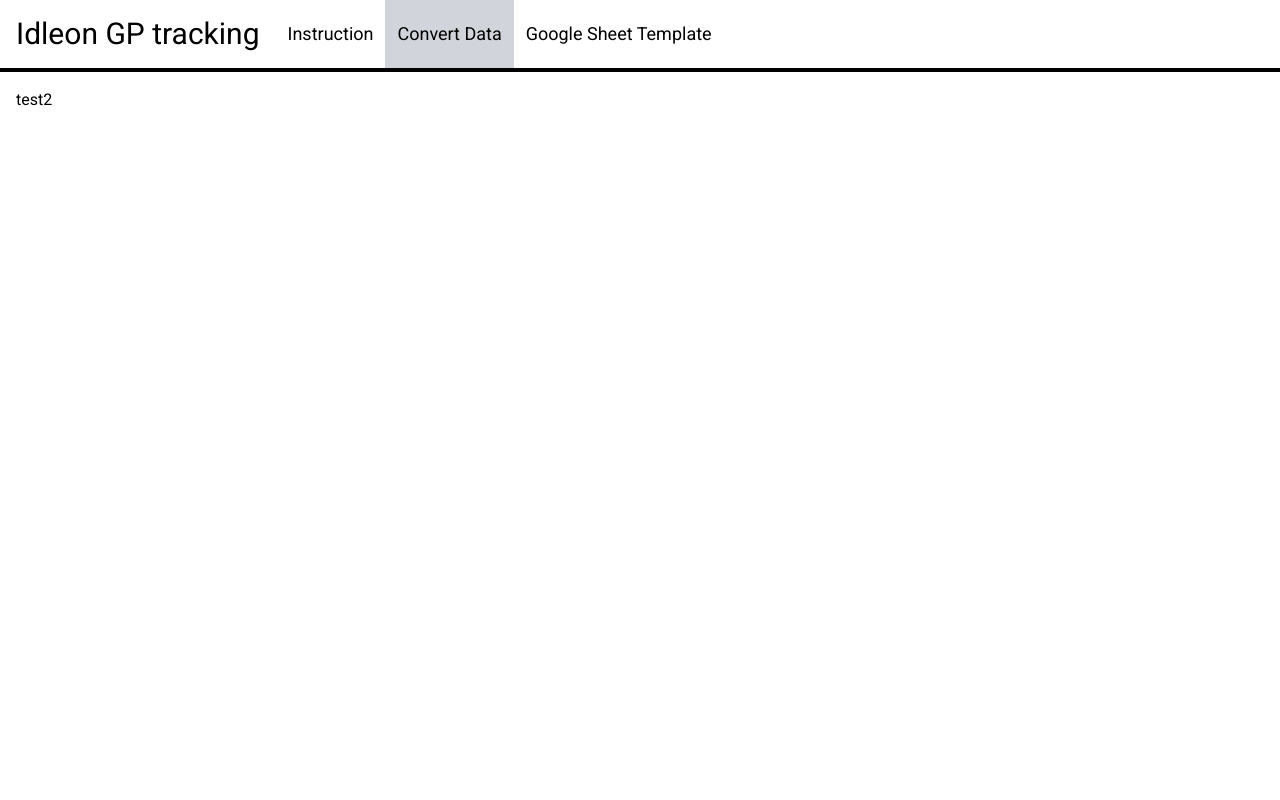
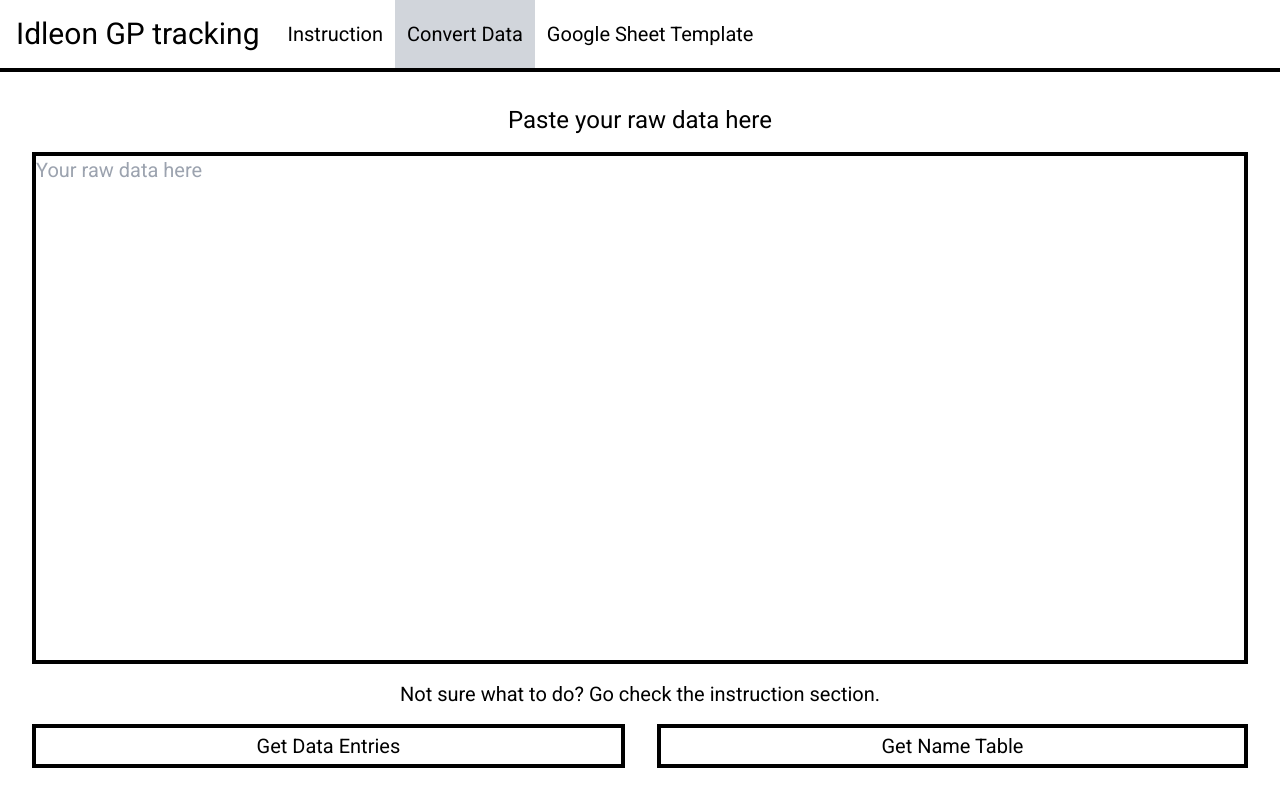
Before and after one commit to ICE-Cold-Ethanol/idleon-gp-tracking, a Next.js app: page /convert in a window 1280 px wide. Built offline with nearby package versions, Linux system fonts and the light colour scheme; what @tailwindcss/typography would draw is missing.

Commit message:
finished convert page

```diff
--- a/components/Header.jsx
+++ b/components/Header.jsx
@@ -12,7 +12,7 @@
             <a
                 draggable="false"
                 className={clsx(
-                    'flex items-center p-3 text-lg hover:bg-gray-300',
+                    'flex items-center p-3 text-xl hover:bg-gray-300',
                     { 'bg-gray-300': pathname === href } // set bg if current path === item link
                 )}
             >
@@ -30,7 +30,7 @@
             rel="noreferrer"
             target="_blank"
             draggable="false"
-            className="flex items-center p-3 text-lg hover:bg-gray-300"
+            className="flex items-center p-3 text-xl hover:bg-gray-300"
         >
             {children}
         </a>
--- a/package.json
+++ b/package.json
@@ -8,9 +8,6 @@
         "start": "next start"
     },
     "dependencies": {
-        "@hookstate/core": "^3.0.7",
-        "@hookstate/devtools": "^3.0.0",
-        "@hookstate/persistence": "^3.0.0",
         "@tailwindcss/typography": "^0.4.0",
         "clsx": "^1.1.1",
         "next": "^10.2.0",
--- a/pages/convert.jsx
+++ b/pages/convert.jsx
@@ -1,7 +1,146 @@
+import clsx from 'clsx'
+import { useState } from 'react'
 import { getLayout } from '../components/layouts/MainLayout'
 
 const Convert = () => {
-    return <div className="flex flex-grow p-4">test2</div>
+    const [input, setInput] = useState('')
+    const [message, setMessage] = useState(
+        'Not sure what to do? Go check the instruction section.'
+    )
+    const [state, setState] = useState('default')
+
+    const onChangeHandle = (e) => {
+        setInput(e.target.value)
+    }
+
+    const parseData = (input) => {
+        // check empty input
+        if (input === '') {
+            setMessage(
+                'Error: Raw data cannot be empty, please input the raw data first.'
+            )
+            setState('error')
+            return ''
+        }
+
+        // try to parse the json
+        let inputObject = {}
+
+        try {
+            inputObject = JSON.parse(input)
+        } catch (error) {
+            // json error
+            setMessage(error.toString())
+            setState('error')
+            return ''
+        }
+
+        // extract the data object
+        let dataObject = inputObject?.d?.b?.d
+
+        if (!dataObject) {
+            // no data object
+            setMessage(
+                'Error: Malformed raw data, please make sure you have extracted the correct data.'
+            )
+            setState('error')
+            return ''
+        }
+
+        return dataObject
+    }
+
+    // change the output object to csv format string
+    const toCSV = (outputObject) =>
+        outputObject.map((line) => line.join(',')).join('\n')
+
+    // set text to clipboard
+    const toClipboard = async (text, message) => {
+        await navigator.clipboard.writeText(text)
+
+        setMessage(message)
+        setState('success')
+    }
+
+    const onDataClickHandle = () => {
+        const dataObject = parseData(input)
+
+        // error in data
+        if (!dataObject) {
+            return
+        }
+
+        // get keys and extract gp value
+        const todayString = new Date().toISOString().substr(0, 10)
+        const outputObject = Object.keys(dataObject).map((key) => [
+            todayString,
+            key,
+            dataObject[key]?.e,
+        ])
+
+        // write result into clipboard
+        toClipboard(
+            toCSV(outputObject),
+            'Successfully convert to data entries, result is copied into your clipboard'
+        )
+    }
+
+    const onNameClickHandle = () => {
+        const dataObject = parseData(input)
+
+        // error in data
+        if (!dataObject) {
+            return
+        }
+
+        // get keys and extract gp value
+        const outputObject = Object.keys(dataObject).map((key) => [
+            key,
+            dataObject[key]?.a,
+        ])
+
+        // write result into clipboard
+        toClipboard(
+            toCSV(outputObject),
+            'Successfully convert to name table, result is copied into your clipboard'
+        )
+    }
+
+    return (
+        <div className="flex flex-col items-center flex-grow p-8 gap-4">
+            {/* heading */}
+            <div className="text-2xl">Paste your raw data here</div>
+
+            {/* input area */}
+            <textarea
+                className="flex-grow border-black border-4 resize-none w-full text-xl"
+                placeholder="Your raw data here"
+                value={input}
+                onChange={onChangeHandle}
+            ></textarea>
+
+            {/* message text */}
+            <div
+                className={clsx('text-xl', {
+                    'text-black': state === 'default',
+                    'text-red-600': state === 'error',
+                    'text-green-600': state === 'success',
+                })}
+            >
+                {message}
+            </div>
+
+            {/* buttons */}
+            <div className="flex justify-between w-full gap-8">
+                <button className="btn flex-grow" onClick={onDataClickHandle}>
+                    Get Data Entries
+                </button>
+                <button className="btn flex-grow" onClick={onNameClickHandle}>
+                    Get Name Table
+                </button>
+            </div>
+        </div>
+    )
 }
 
 Convert.getLayout = getLayout
--- a/pages/index.jsx
+++ b/pages/index.jsx
@@ -85,10 +85,11 @@
                 search bar.
             </p>
             <p>
-                Then there should be only one item left, click on it to see the
-                content of it, click on the small triangle to expand the item
-                content. After a few expansion, the structure of the content
-                should look similar to the one shown in the picture.
+                Then there should be only one or two item left, click on anyone
+                to see the content of it, click on the small triangle to expand
+                the item content. After a few expansion, the correct one should
+                has a structure of content similar to the one shown in the
+                picture. Usually it is the lengthy one.
             </p>
             <figure>
                 <img src="/step/chrome/5.png" alt="filter setting" />
@@ -105,6 +106,7 @@
                 <img src="/step/chrome/6.png" alt="copy message menu" />
                 <figcaption>Copy message</figcaption>
             </figure>
+            <hr></hr>
         </article>
     )
 }
--- a/styles/globals.css
+++ b/styles/globals.css
@@ -6,7 +6,7 @@
 
 @layer components {
     .btn {
-        @apply border-2 border-black px-2 py-1;
+        @apply text-xl border-4 border-black px-2 py-1 hover:bg-gray-300;
     }
 }
 
```
Also changed, not shown: 1 other file (tests, documents, lock files or other folders).
